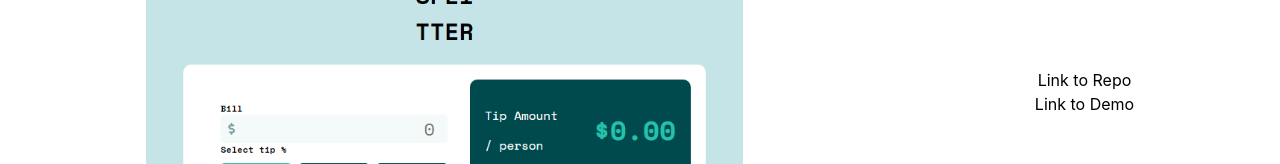
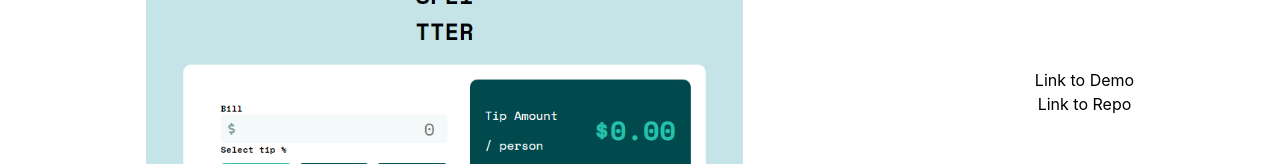
Before and after one commit to fosteeco/front-end-mentor-challenges-showcase, a React (Create React App) app: page / in a window 1280 px wide. Shown: the part 412-576 px from the top of the page. Built offline with nearby package versions, Linux system fonts and the light colour scheme.

Commit message:
Moved demo link above repo link

```diff
--- a/src/components/HeroPreview.jsx
+++ b/src/components/HeroPreview.jsx
@@ -33,13 +33,13 @@
         <Fade delay={500}>
           <div className="project-info">
             <p>
-              <a target="_blank" href={repo}>
-                Link to Repo
+              <a target="_blank" href={liveDemo}>
+                Link to Demo
               </a>
             </p>
             <p>
-              <a target="_blank" href={liveDemo}>
-                Link to Demo
+              <a target="_blank" href={repo}>
+                Link to Repo
               </a>
             </p>
           </div>
```
